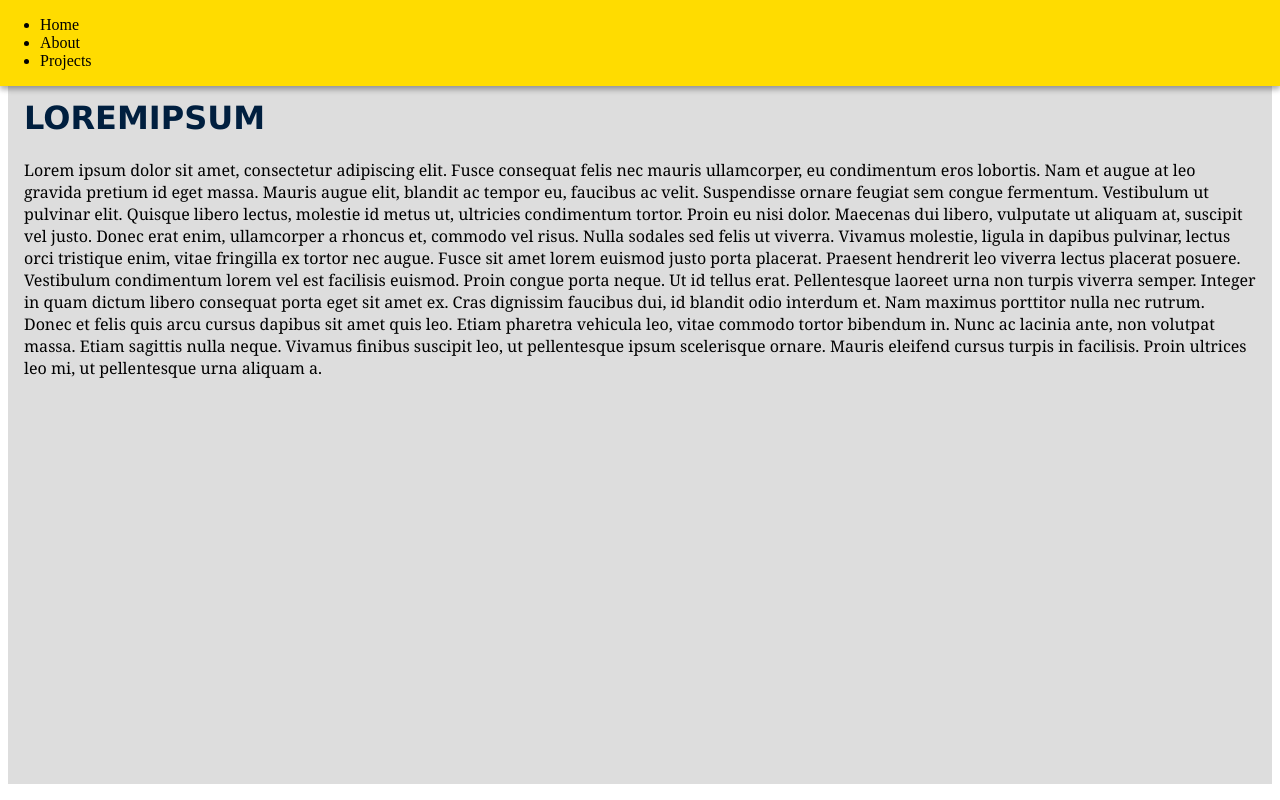
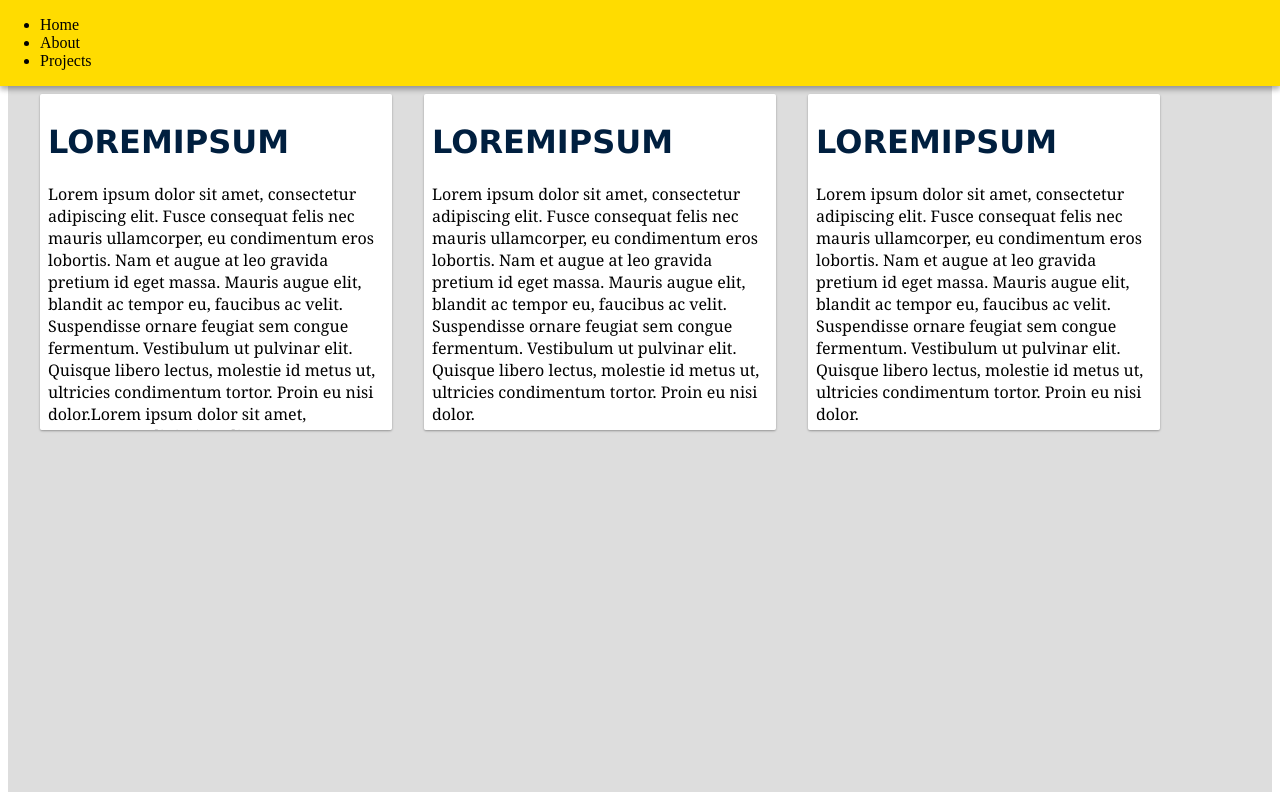
Before and after one commit to bepox/06Jan16, a plain HTML site: page index.html in a window 1280 px wide. Drawn offline with Linux system fonts and the light colour scheme.

Commit message:
added overflow, height & width translate em style

```diff
--- a/css/main.css
+++ b/css/main.css
@@ -33,5 +33,30 @@ body
 .informationText
 {
     font-family: Georgia, serif;
+    font-size: 100%;
+}
 
+.informationContainer
+{
+  background: #fff;
+  border-radius: 2px;
+  display: block;
+  float: left;
+  height: 20em;
+  margin: 1rem;
+  position: relative;
+  width: 21em;
+  padding: 0.5em;
+  overflow: auto;
 }
+
+.informationContainer-1
+{
+  box-shadow: 0 1px 3px rgba(0,0,0,0.12), 0 1px 2px rgba(0,0,0,0.24);
+  transition: all 0.2s ease-in-out;
+}
+
+.informationContainer-1:hover
+{
+    box-shadow: 0 10px 20px rgba(0,0,0,0.19), 0 6px 6px rgba(0,0,0,0.23);
+}
--- a/index.html
+++ b/index.html
@@ -16,13 +16,19 @@
         <!-- NEED SPACE FROM NAVBAR -->
         <br><br><br>
         <!--END -->
-        <div class="informationContainer">
+        <div class="informationContainer informationContainer-1">
+            <h1 class="headlineText">LOREMIPSUM</h1>
+            <p class="informationText">Lorem ipsum dolor sit amet, consectetur adipiscing elit. Fusce consequat felis nec mauris ullamcorper, eu condimentum eros lobortis. Nam et augue at leo gravida pretium id eget massa. Mauris augue elit, blandit ac tempor eu, faucibus ac velit. Suspendisse ornare feugiat sem congue fermentum. Vestibulum ut pulvinar elit. Quisque libero lectus, molestie id metus ut, ultricies condimentum tortor. Proin eu nisi dolor.Lorem ipsum dolor sit amet, consectetur adipiscing elit. Fusce consequat felis nec mauris ullamcorper, eu condimentum eros lobortis. Nam et augue at leo gravida pretium id eget massa. Mauris augue elit, blandit ac tempor eu, faucibus ac velit. Suspendisse ornare feugiat sem congue fermentum. Vestibulum ut pulvinar elit. Quisque libero lectus, molestie id metus ut, ultricies condimentum tortor. Proin eu nisi dolor.Lorem ipsum dolor sit amet, consectetur adipiscing elit. Fusce consequat felis nec mauris ullamcorper, eu condimentum eros lobortis. Nam et augue at leo gravida pretium id eget massa. Mauris augue elit, blandit ac tempor eu, faucibus ac velit. Suspendisse ornare feugiat sem congue fermentum. Vestibulum ut pulvinar elit. Quisque libero lectus, molestie id metus ut, ultricies condimentum tortor. Proin eu nisi dolor.
+</p>
+        </div>
+        <div class="informationContainer informationContainer-1">
             <h1 class="headlineText">LOREMIPSUM</h1>
             <p class="informationText">Lorem ipsum dolor sit amet, consectetur adipiscing elit. Fusce consequat felis nec mauris ullamcorper, eu condimentum eros lobortis. Nam et augue at leo gravida pretium id eget massa. Mauris augue elit, blandit ac tempor eu, faucibus ac velit. Suspendisse ornare feugiat sem congue fermentum. Vestibulum ut pulvinar elit. Quisque libero lectus, molestie id metus ut, ultricies condimentum tortor. Proin eu nisi dolor.
-
-Maecenas dui libero, vulputate ut aliquam at, suscipit vel justo. Donec erat enim, ullamcorper a rhoncus et, commodo vel risus. Nulla sodales sed felis ut viverra. Vivamus molestie, ligula in dapibus pulvinar, lectus orci tristique enim, vitae fringilla ex tortor nec augue. Fusce sit amet lorem euismod justo porta placerat. Praesent hendrerit leo viverra lectus placerat posuere. Vestibulum condimentum lorem vel est facilisis euismod. Proin congue porta neque. Ut id tellus erat. Pellentesque laoreet urna non turpis viverra semper. Integer in quam dictum libero consequat porta eget sit amet ex. Cras dignissim faucibus dui, id blandit odio interdum et.
-
-Nam maximus porttitor nulla nec rutrum. Donec et felis quis arcu cursus dapibus sit amet quis leo. Etiam pharetra vehicula leo, vitae commodo tortor bibendum in. Nunc ac lacinia ante, non volutpat massa. Etiam sagittis nulla neque. Vivamus finibus suscipit leo, ut pellentesque ipsum scelerisque ornare. Mauris eleifend cursus turpis in facilisis. Proin ultrices leo mi, ut pellentesque urna aliquam a.
+</p>
+        </div>
+        <div class="informationContainer informationContainer-1">
+            <h1 class="headlineText">LOREMIPSUM</h1>
+            <p class="informationText">Lorem ipsum dolor sit amet, consectetur adipiscing elit. Fusce consequat felis nec mauris ullamcorper, eu condimentum eros lobortis. Nam et augue at leo gravida pretium id eget massa. Mauris augue elit, blandit ac tempor eu, faucibus ac velit. Suspendisse ornare feugiat sem congue fermentum. Vestibulum ut pulvinar elit. Quisque libero lectus, molestie id metus ut, ultricies condimentum tortor. Proin eu nisi dolor.
 </p>
         </div>
     </body>
```
